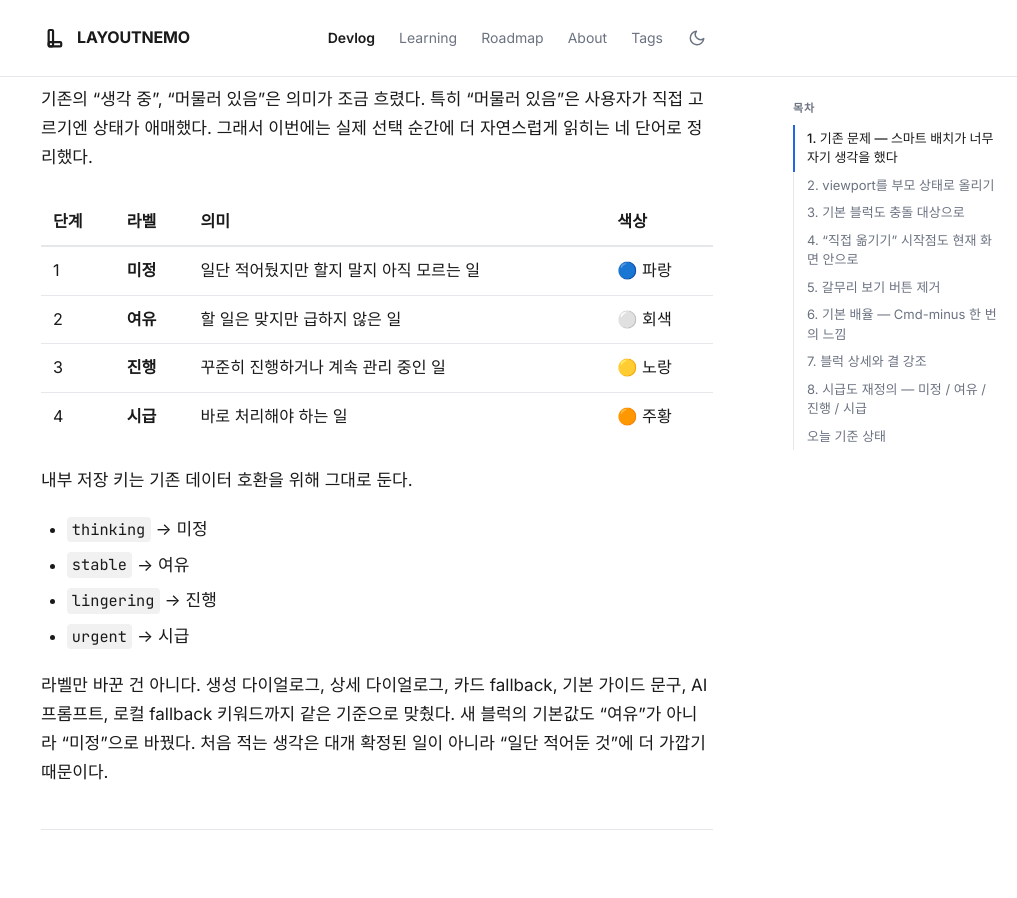
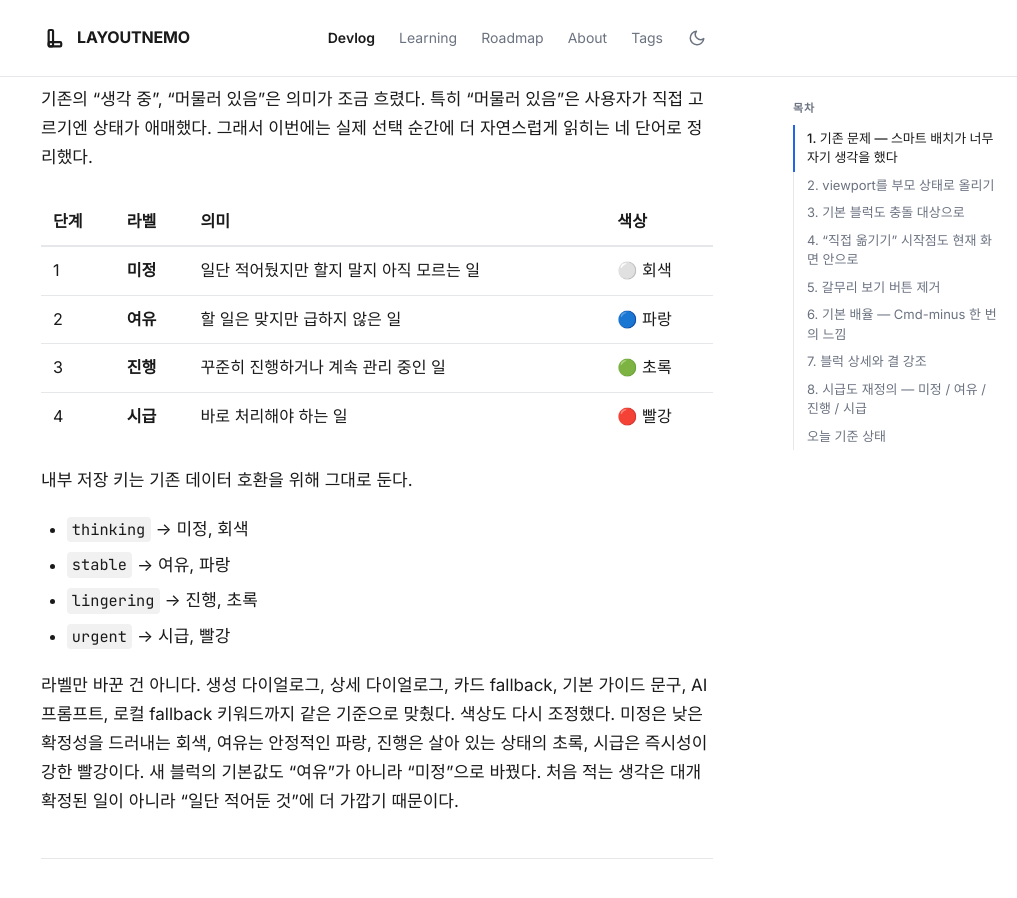
Before and after one commit to Yuwolx/LAYOUTNEMO, a Jekyll site: the page built from docs/devlog/2026-05-28-viewport-aware-placement-and-scale.md, in a window 1280 px wide and 900 px high, scrolled down 5147 px. Shown: the whole window, without its empty margins (263-1280 px from the left). Built offline with Jekyll 4.4.1, drawn with Linux system fonts in a browser that asks for light colours; some web fonts are replaced.

Commit message:
Update urgency color mapping in docs

```diff
--- a/docs/devlog/2026-05-28-viewport-aware-placement-and-scale.md
+++ b/docs/devlog/2026-05-28-viewport-aware-placement-and-scale.md
@@ -166,19 +166,19 @@ const DEFAULT_CANVAS_SCALE = 0.9
 
 | 단계 | 라벨 | 의미 | 색상 |
 |------|------|------|------|
-| 1 | **미정** | 일단 적어뒀지만 할지 말지 아직 모르는 일 | 🔵 파랑 |
-| 2 | **여유** | 할 일은 맞지만 급하지 않은 일 | ⚪ 회색 |
-| 3 | **진행** | 꾸준히 진행하거나 계속 관리 중인 일 | 🟡 노랑 |
-| 4 | **시급** | 바로 처리해야 하는 일 | 🟠 주황 |
+| 1 | **미정** | 일단 적어뒀지만 할지 말지 아직 모르는 일 | ⚪ 회색 |
+| 2 | **여유** | 할 일은 맞지만 급하지 않은 일 | 🔵 파랑 |
+| 3 | **진행** | 꾸준히 진행하거나 계속 관리 중인 일 | 🟢 초록 |
+| 4 | **시급** | 바로 처리해야 하는 일 | 🔴 빨강 |
 
 내부 저장 키는 기존 데이터 호환을 위해 그대로 둔다.
 
-- `thinking` → 미정
-- `stable` → 여유
-- `lingering` → 진행
-- `urgent` → 시급
+- `thinking` → 미정, 회색
+- `stable` → 여유, 파랑
+- `lingering` → 진행, 초록
+- `urgent` → 시급, 빨강
 
-라벨만 바꾼 건 아니다. 생성 다이얼로그, 상세 다이얼로그, 카드 fallback, 기본 가이드 문구, AI 프롬프트, 로컬 fallback 키워드까지 같은 기준으로 맞췄다. 새 블럭의 기본값도 "여유"가 아니라 "미정"으로 바꿨다. 처음 적는 생각은 대개 확정된 일이 아니라 "일단 적어둔 것"에 더 가깝기 때문이다.
+라벨만 바꾼 건 아니다. 생성 다이얼로그, 상세 다이얼로그, 카드 fallback, 기본 가이드 문구, AI 프롬프트, 로컬 fallback 키워드까지 같은 기준으로 맞췄다. 색상도 다시 조정했다. 미정은 낮은 확정성을 드러내는 회색, 여유는 안정적인 파랑, 진행은 살아 있는 상태의 초록, 시급은 즉시성이 강한 빨강이다. 새 블럭의 기본값도 "여유"가 아니라 "미정"으로 바꿨다. 처음 적는 생각은 대개 확정된 일이 아니라 "일단 적어둔 것"에 더 가깝기 때문이다.
 
 ---
 
```
Also changed, not shown: docs/about/concept.md (+4 -4 lines), docs/about/tech-stack.md (+1 -1 lines).
